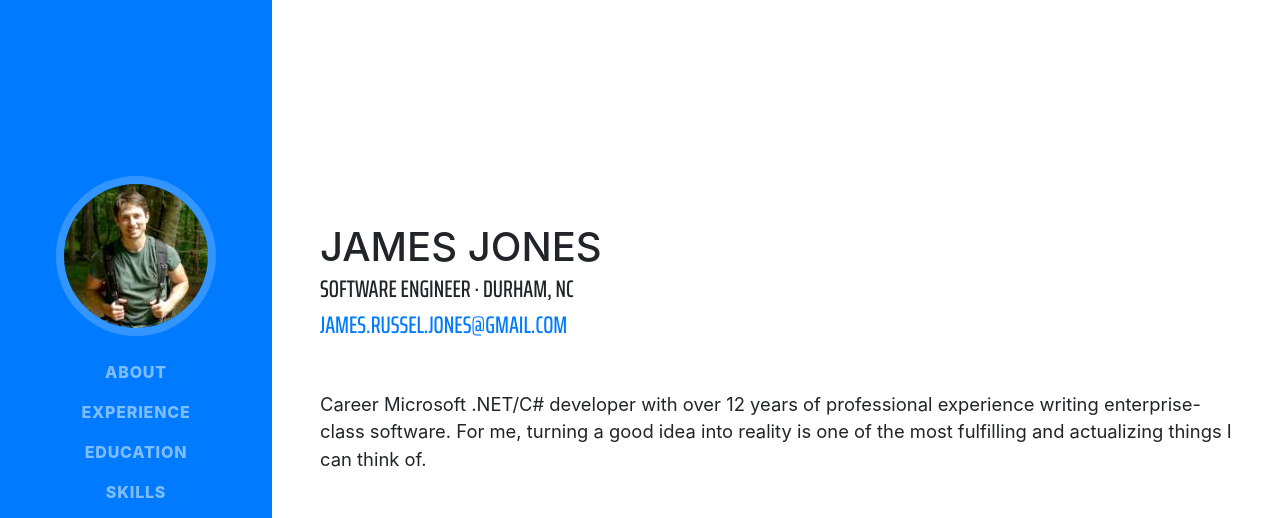
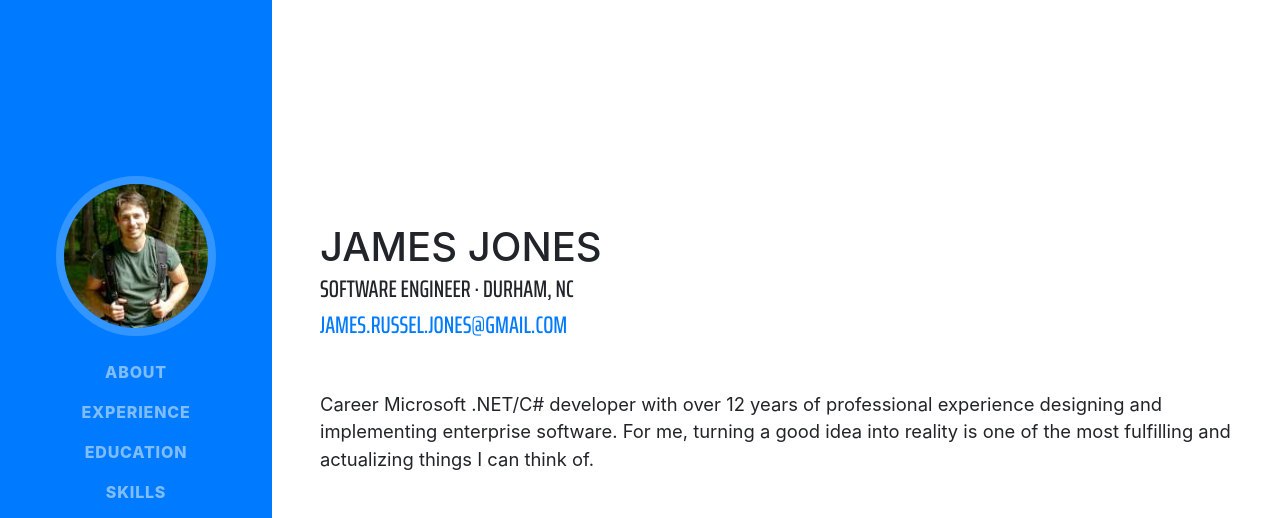
Before and after one commit to jamejone/cumulo-software, a website with bundled scripts: page index.html in a window 1280 px wide. Shown: the top 518 px of the page. Built offline with nearby package versions, Linux system fonts and the light colour scheme.

Commit message:
Synchronize with resume

```diff
--- a/index.html
+++ b/index.html
@@ -76,7 +76,7 @@
             Software Engineer · Durham, NC<br/>
             <a href="mailto:james.russel.jones@gmail.com">james.russel.jones@gmail.com</a>
           </div>
-          <p class="lead mb-5">Career Microsoft .NET/C# developer with over 12 years of professional experience writing enterprise-class software. For me, turning a good idea into reality is one of the most fulfilling and actualizing things I can think of.</p>
+          <p class="lead mb-5">Career Microsoft .NET/C# developer with over 12 years of professional experience designing and implementing enterprise software. For me, turning a good idea into reality is one of the most fulfilling and actualizing things I can think of.</p>
           <div class="social-icons">
             <a aria-hidden="true" href="https://stackoverflow.com/users/84088/james-jones?tab=topactivity">
               <i class="fab fa-stack-overflow"></i>
```
